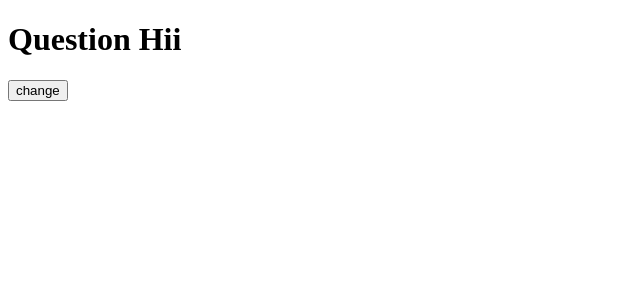
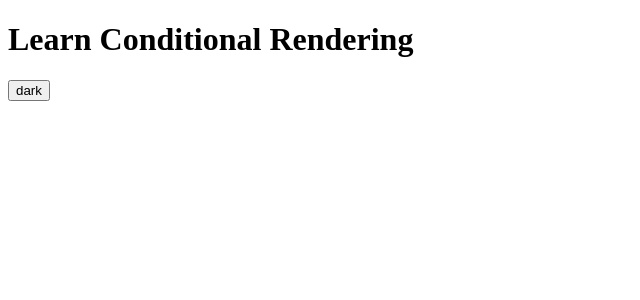
Before and after one commit to Sarvesh-1999/React-1PM, a React (Vite) app: page / in a window 1280 px wide. Shown: the top 300 px of the page, without its empty margins (0-640 px from the left). Built offline with nearby package versions, Linux system fonts and the light colour scheme.

Commit message:
states completed

```diff
--- /dev/null
+++ b/src/AllTopics/02_States/Counter.jsx
@@ -0,0 +1,29 @@
+import { useState } from "react";
+
+const Counter = () => {
+  const [count, setCount] = useState(0);
+
+  const increment = () => {
+    setCount((prev) => prev + 1);
+  };
+
+  const decrement = () => {
+    setCount((prev) => (prev > 0 ? prev - 1 : 0));
+  };
+
+  const reset = () => {
+    setCount(0);
+  };
+
+  return (
+    <div>
+      <h1>Learn Counter using States</h1>
+      <h2>Counter : {count}</h2>
+      <button onClick={increment}>+</button>
+      <button onClick={decrement}>-</button>
+      <button onClick={reset}>R</button>
+    </div>
+  );
+};
+
+export default Counter;
--- a/src/AllTopics/02_States/Ques.jsx
+++ b/src/AllTopics/02_States/Ques.jsx
@@ -1,9 +1,10 @@
+import { useState } from "react";
+
 const Ques = () => {
-  let text = "Hii";
+  const [text, setText] = useState("Hii");
 
   const changeText = () => {
-    text = "Byeee";
-    console.log(text);
+    setText("Byeee");
   };
 
   return (
--- /dev/null
+++ b/src/AllTopics/02_States/StatesInCBC.jsx
@@ -0,0 +1,37 @@
+import { Component } from "react";
+
+class StatesInCBC extends Component {
+  constructor() {
+    super();
+    this.state = { count: 0 };
+  }
+
+  increment = () => {
+    this.setState((prev) => {
+      return { count: prev.count + 1 };
+    });
+  };
+
+  decrement = () => {
+    this.setState((prev) => {
+      return prev.count > 0 ? { count: prev.count - 1 } : { count: 0 };
+    });
+  };
+
+  reset = () => {
+    this.setState((prev) => {
+      return { count: 0 };
+    });
+  };
+
+  render() {
+    return (
+      <div>
+        <h1>Learn States in Class Based</h1>
+        <h2>Counter : {this.state.count}</h2>
+        <button onClick={this.increment}>+</button>
+      </div>
+    );
+  }
+}
+export default StatesInCBC;
--- /dev/null
+++ b/src/AllTopics/03_ConditionalRendering/ToggleComponent.jsx
@@ -0,0 +1,29 @@
+import { useState } from "react";
+
+const ToggleComponent = () => {
+  const [theme, setTheme] = useState("light");
+
+  const handleTheme = () =>
+    setTheme((prev) => {
+      return prev === "light" ? "dark" : "light";
+    });
+
+  console.log(theme);
+
+  return (
+    <div
+      style={{
+        backgroundColor: theme === "dark" ? "black" : "white",
+        color: theme === "dark" ? "white" : "black",
+        height: "100vh",
+      }}
+    >
+      <h1>Learn Conditional Rendering</h1>
+      <button onClick={handleTheme}>
+        {theme === "light" ? "dark" : "light"}
+      </button>
+    </div>
+  );
+};
+
+export default ToggleComponent;
--- a/src/App.jsx
+++ b/src/App.jsx
@@ -1,7 +1,10 @@
 import CBC from "./AllTopics/01_TypesOfComponents/CBC";
 import FBC from "./AllTopics/01_TypesOfComponents/FBC";
+import Counter from "./AllTopics/02_States/Counter";
 import Ques from "./AllTopics/02_States/Ques";
+import StatesInCBC from "./AllTopics/02_States/StatesInCBC";
 import StatesInFBC from "./AllTopics/02_States/StatesInFBC";
+import ToggleComponent from "./AllTopics/03_ConditionalRendering/ToggleComponent";
 
 const App = () => {
   return (
@@ -9,7 +12,10 @@ const App = () => {
       {/* <FBC /> */}
       {/* <CBC /> */}
       {/* <StatesInFBC /> */}
-      <Ques />
+      {/* <Ques /> */}
+      {/* <Counter /> */}
+      {/* <StatesInCBC /> */}
+      <ToggleComponent />
     </div>
   );
 };
```
